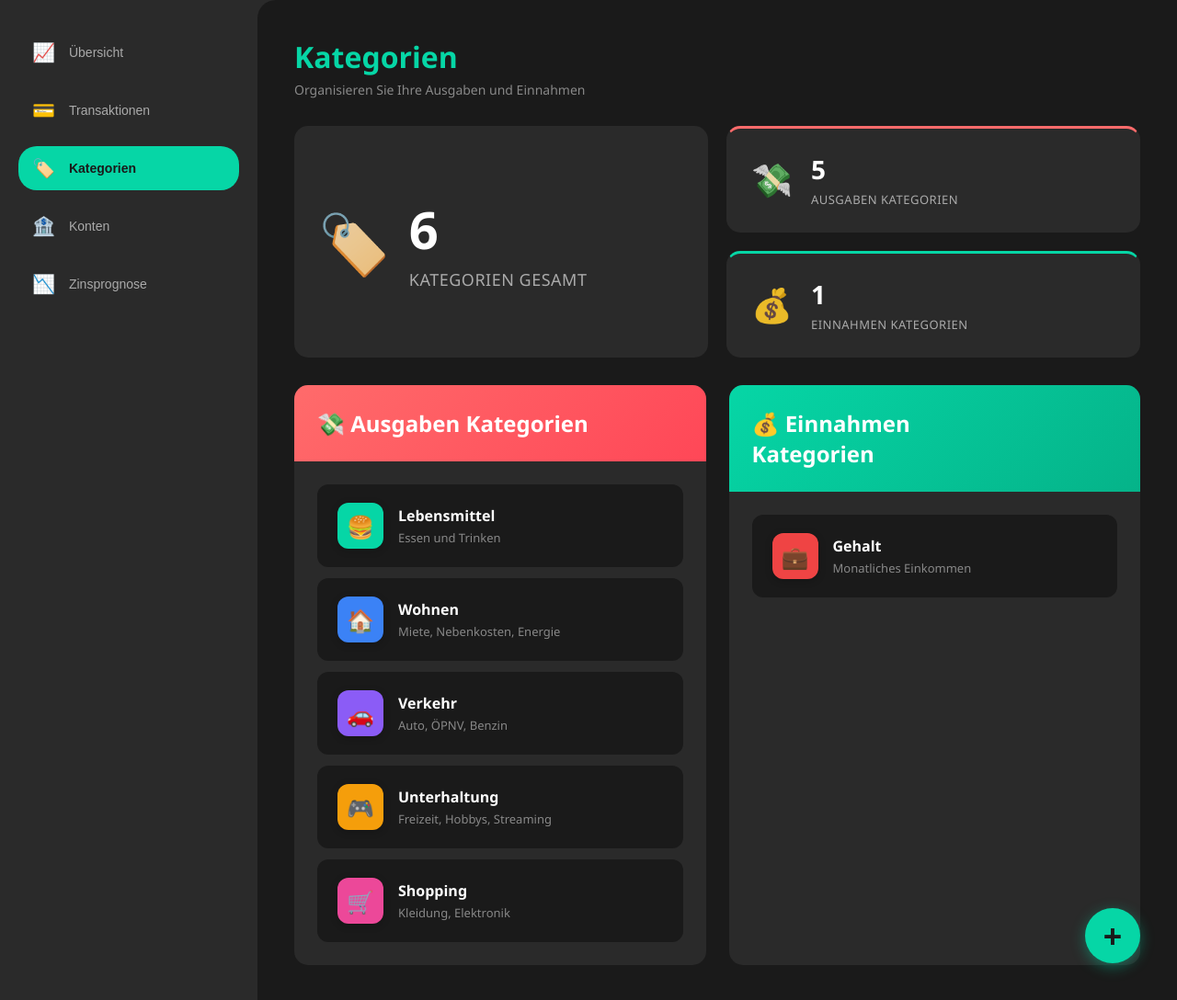
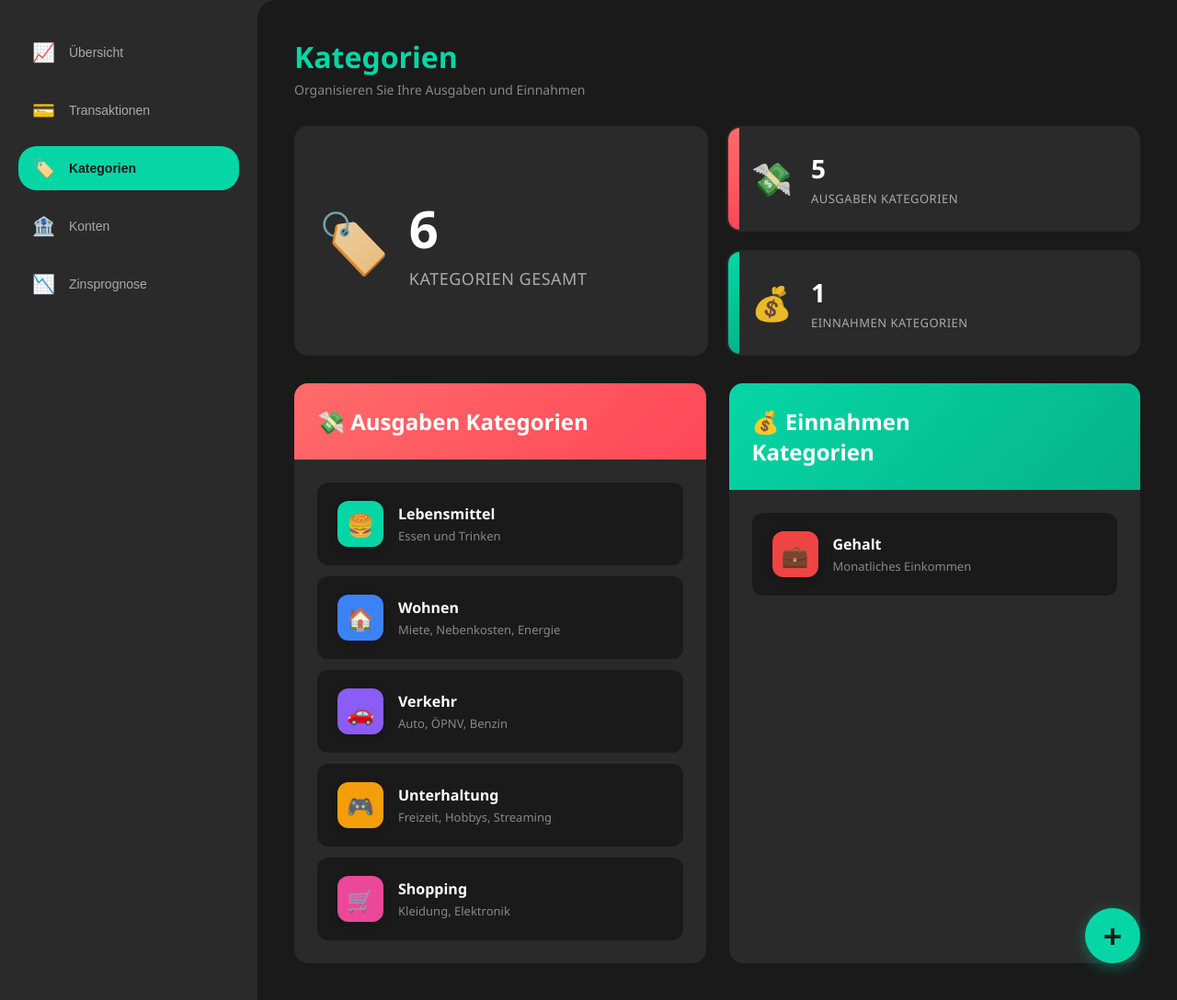
Before and after one commit to pgs3238/Pro-KI-Gruppenarbeit-a3-5, a Python web app: template templates/kategorien.html in a window 1280 px wide. Shown: the part 75-1163 px from the top of the page at 92% size. Run offline with Jinja, Linux system fonts and the light colour scheme; the template is opened without the code that fills it, so the values that code supplies are empty.

Commit message:
Enhance visual design of income and expense stat boxes with gradient borders

```diff
--- a/static/css/style.css
+++ b/static/css/style.css
@@ -987,7 +987,18 @@ button.fab-btn.active:hover {
 
 .stat-box.ausgaben {
     border-color: transparent;
-    border-top: 3px solid #ff6b6b;
+    position: relative;
+    overflow: hidden;
+}
+
+.stat-box.ausgaben::before {
+    content: '';
+    position: absolute;
+    top: 0;
+    left: 0;
+    bottom: 0;
+    width: 12px;
+    background: linear-gradient(180deg, #ff6b6b 0%, #ff4757 100%);
 }
 
 .stat-box.ausgaben .stat-icon {
@@ -1000,7 +1011,18 @@ button.fab-btn.active:hover {
 
 .stat-box.einnahmen {
     border-color: transparent;
-    border-top: 3px solid #06d6a6;
+    position: relative;
+    overflow: hidden;
+}
+
+.stat-box.einnahmen::before {
+    content: '';
+    position: absolute;
+    top: 0;
+    left: 0;
+    bottom: 0;
+    width: 12px;
+    background: linear-gradient(180deg, #06d6a6 0%, #05b389 100%);
 }
 
 .stat-box.einnahmen .stat-icon {
```
